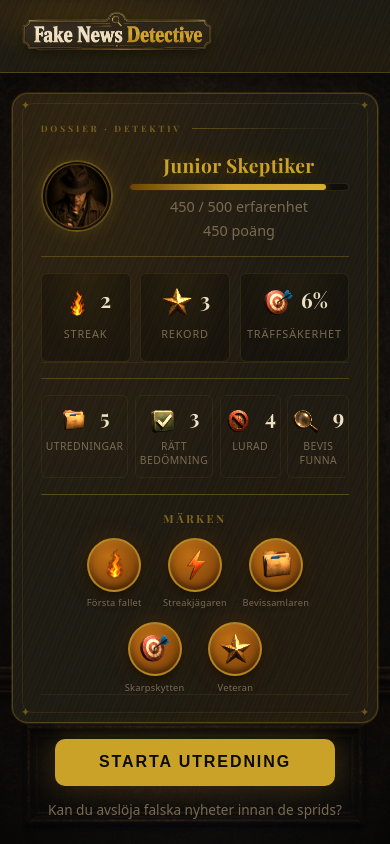
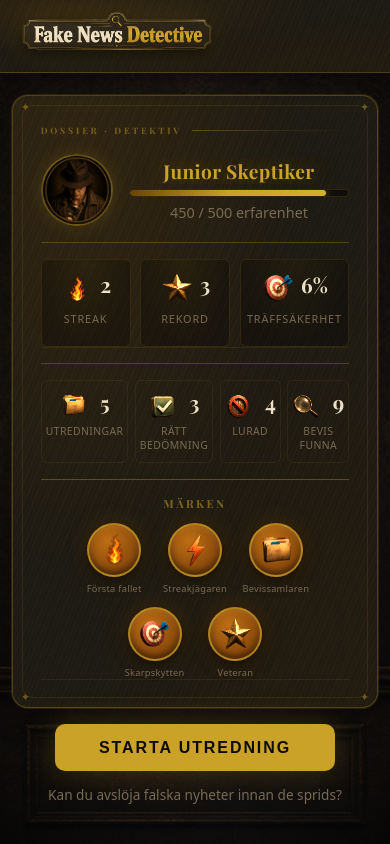
Before and after one commit to themalind/fake-news-detective-hackathon2026, a React (Vite) app: page / in a window 390 px wide. Built offline with nearby package versions, Linux system fonts and the light colour scheme.

Commit message:
fixed double XP-score and streak/rekord/träffsäkerhet not being responsive between 644-520px width

```diff
--- a/src/components/PlayerDashboard.scss
+++ b/src/components/PlayerDashboard.scss
@@ -149,7 +149,7 @@
     gap: 0;
     padding-bottom: 1rem;
 
-    @media (max-width: 520px) {
+    @media (max-width: 644px) {
       flex-direction: column;
     }
   }
@@ -162,7 +162,7 @@
     padding-right: 1.5rem;
     flex-shrink: 0;
 
-    @media (max-width: 520px) {
+    @media (max-width: 644px) {
       padding-right: 0;
       padding-bottom: 1rem;
     }
@@ -256,7 +256,7 @@
     gap: 0.6rem;
     align-content: center;
 
-    @media (max-width: 520px) {
+    @media (max-width: 644px) {
       border-left: none;
       box-shadow: none;
       @include brass-divider;
--- a/src/components/PlayerDashboard.tsx
+++ b/src/components/PlayerDashboard.tsx
@@ -129,9 +129,6 @@ export default function PlayerDashboard() {
               />
             </div>
             <span className="player-dashboard__rank-score">{rankXpLabel}</span>
-            <span className="player-dashboard__rank-score">
-              {stats.totalScore} poäng
-            </span>
           </div>
         </div>
 
```
